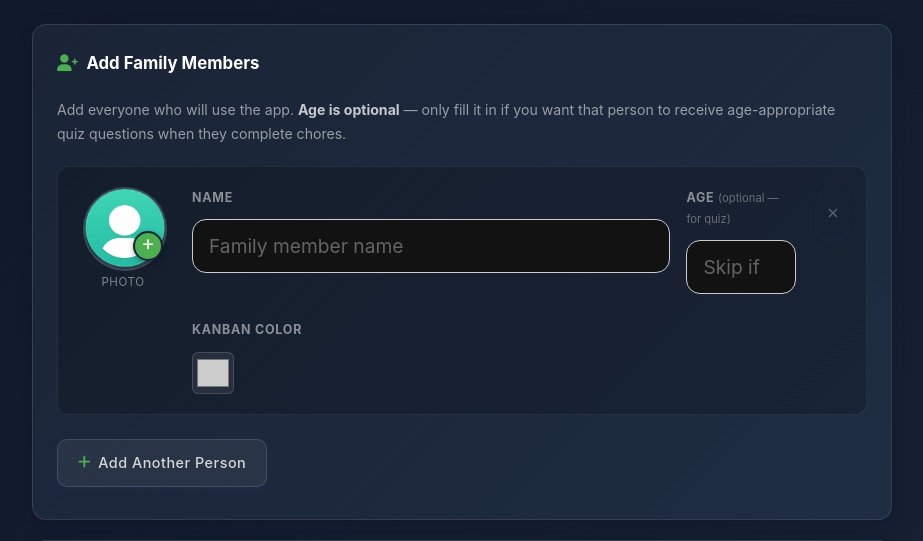
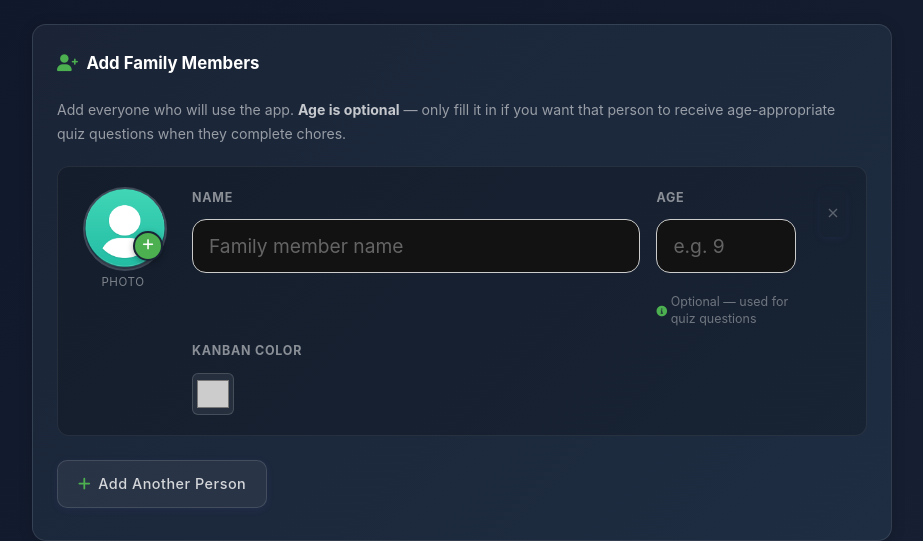
Before and after one commit to matda59/ChoresRewards, a Flask app: page /setup in a window 1280 px wide. Shown: the part 139-680 px from the top of the page, without its empty margins (178-1101 px from the left). Run offline with Flask 3, Linux system fonts and the light colour scheme; data that the repository does not hold is empty.

Commit message:
Fix age field hint: always-visible hint text below input, wider narrow field

```diff
--- a/templates/setup_wizard.html
+++ b/templates/setup_wizard.html
@@ -196,7 +196,19 @@
   .person-fields .field-row { display: flex; gap: 1rem; flex-wrap: wrap; }
   .person-fields .field-item { display: flex; flex-direction: column; gap: 0.3rem; }
   .person-fields .field-item.grow { flex: 1; min-width: 140px; }
-  .person-fields .field-item.narrow { min-width: 90px; max-width: 110px; }
+  .person-fields .field-item.narrow { min-width: 100px; max-width: 140px; }
+
+  /* ── Optional hint below a field ── */
+  .wz-hint {
+    font-size: 0.78rem;
+    color: rgba(255,255,255,0.38);
+    margin-top: 0.25rem;
+    line-height: 1.35;
+    display: flex;
+    align-items: center;
+    gap: 0.3em;
+  }
+  .wz-hint i { color: #4CAF50; font-size: 0.85em; }
 
   .remove-entry-btn {
     background: transparent;
@@ -419,8 +431,9 @@
         <input type="text" name="people[]" required maxlength="50" placeholder="Family member name" class="wz-input">
       </div>
       <div class="field-item narrow">
-        <span class="wz-label">Age <span style="font-weight:400; text-transform:none; letter-spacing:0; color:rgba(255,255,255,0.35); font-size:0.9em;">(optional — for quiz)</span></span>
-        <input type="number" name="person_age[]" min="0" placeholder="Skip if no quiz" class="wz-input">
+        <span class="wz-label">Age</span>
+        <input type="number" name="person_age[]" min="0" placeholder="e.g. 9" class="wz-input">
+        <span class="wz-hint"><i class="fas fa-info-circle"></i> Optional — used for quiz questions</span>
       </div>
     </div>
     <div class="field-item">
@@ -463,8 +476,9 @@ document.addEventListener('click', function(e) {
         <input type="text" name="people[]" required maxlength="50" placeholder="Family member name" class="wz-input">
       </div>
       <div class="field-item narrow">
-        <span class="wz-label">Age <span style="font-weight:400; text-transform:none; letter-spacing:0; color:rgba(255,255,255,0.35); font-size:0.9em;">(optional — for quiz)</span></span>
-        <input type="number" name="person_age[]" min="0" placeholder="Skip if no quiz" class="wz-input">
+        <span class="wz-label">Age</span>
+        <input type="number" name="person_age[]" min="0" placeholder="e.g. 9" class="wz-input">
+        <span class="wz-hint"><i class="fas fa-info-circle"></i> Optional — used for quiz questions</span>
       </div>
     </div>
     <div class="field-item">
@@ -785,8 +799,9 @@ function addPerson() {
           <input type="text" name="people[]" required maxlength="50" placeholder="Family member name" class="wz-input">
         </div>
         <div class="field-item narrow">
-          <span class="wz-label">Age <span style="font-weight:400; text-transform:none; letter-spacing:0; color:rgba(255,255,255,0.35); font-size:0.9em;">(optional — for quiz)</span></span>
-          <input type="number" name="person_age[]" min="0" placeholder="Skip if no quiz" class="wz-input">
+          <span class="wz-label">Age</span>
+          <input type="number" name="person_age[]" min="0" placeholder="e.g. 9" class="wz-input">
+          <span class="wz-hint"><i class="fas fa-info-circle"></i> Optional — used for quiz questions</span>
         </div>
       </div>
       <div class="field-item">
```
